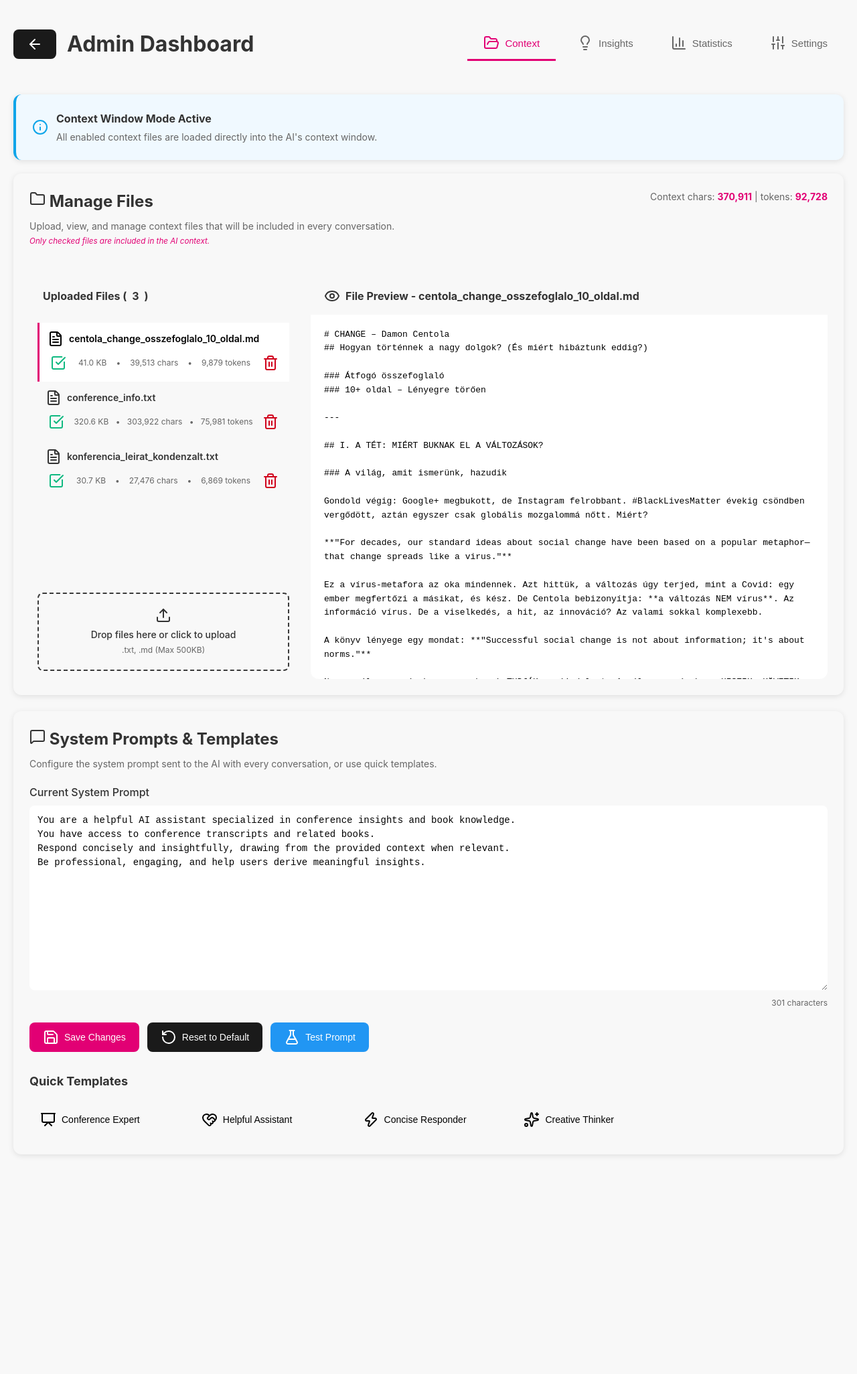
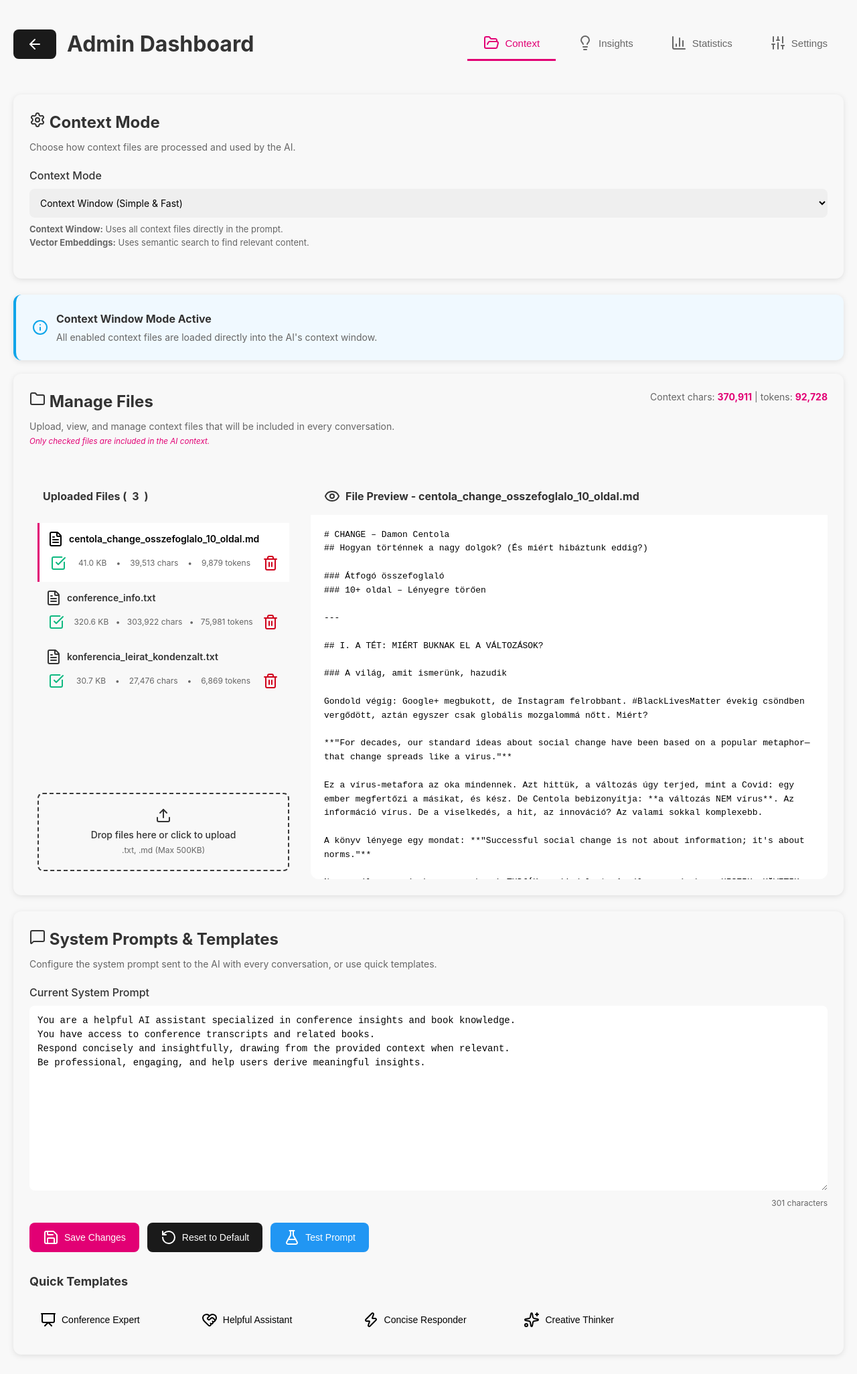
Before and after one commit to beliczki/ConfAI, a Flask app: page /admin in a window 1280 px wide. Shown: the top 2052 px of the page at 67% size. Run offline with Flask 3, Linux system fonts and the light colour scheme; the visitor is signed in with stand-in values (Sample User, id 1); data comes from the database, SQL or seed files in the repository; data that the repository does not hold is empty; some libraries are stand-ins or nearby versions.

Commit message:
Move Context Mode selector to top of Context tab
- Remove Context Mode from Settings tab
- Add Context Mode selector as first section in Context tab
- Improved help text formatting with bold labels
- More logical placement: context mode configuration next to context files

Context tab structure:
1. Context Mode selector
2. Context Mode info banner
3. Vector Embeddings section (when applicable)
4. Manage Files section
5. System Prompts & Templates section

🤖 Generated with [Claude Code](https://claude.com/claude-code)

Co-Authored-By: Claude <noreply@anthropic.com>

```diff
--- a/app/templates/admin.html
+++ b/app/templates/admin.html
@@ -39,6 +39,24 @@
 
     <!-- Tab: Context -->
     <div id="context-files" class="tab-content active">
+        <!-- Context Mode Selector -->
+        <div class="section-card">
+            <h2><i data-lucide="settings"></i> Context Mode</h2>
+            <p class="help-text">Choose how context files are processed and used by the AI.</p>
+
+            <div class="form-group">
+                <label for="context-mode">Context Mode</label>
+                <select id="context-mode">
+                    <option value="context_window">Context Window (Simple & Fast)</option>
+                    <option value="vector_embeddings">Vector Embeddings (Smart & Scalable)</option>
+                </select>
+                <p class="help-text" style="margin-top: 8px; font-size: 13px; color: #666;">
+                    <strong>Context Window:</strong> Uses all context files directly in the prompt.<br>
+                    <strong>Vector Embeddings:</strong> Uses semantic search to find relevant content.
+                </p>
+            </div>
+        </div>
+
         <!-- Context Mode Info Banner -->
         <div class="section-card" id="context-mode-banner" style="background: #f0f9ff; border-left: 4px solid #0ea5e9; margin-bottom: 20px;">
             <div style="display: flex; align-items: center; gap: 12px;">
@@ -278,17 +296,6 @@
                     </select>
                 </div>
                 <div class="form-group">
-                    <label for="context-mode">Context Mode</label>
-                    <select id="context-mode">
-                        <option value="context_window">Context Window (Simple & Fast)</option>
-                        <option value="vector_embeddings">Vector Embeddings (Smart & Scalable)</option>
-                    </select>
-                    <p class="help-text" style="margin-top: 5px; font-size: 12px; color: #666;">
-                        Context Window: Uses all context files directly in the prompt.<br>
-                        Vector Embeddings: Uses semantic search to find relevant content.
-                    </p>
-                </div>
-                <div class="form-group">
                     <label for="max-tokens">Max Tokens per Response</label>
                     <input type="number" id="max-tokens" value="2048" min="256" max="8192">
                 </div>
```
